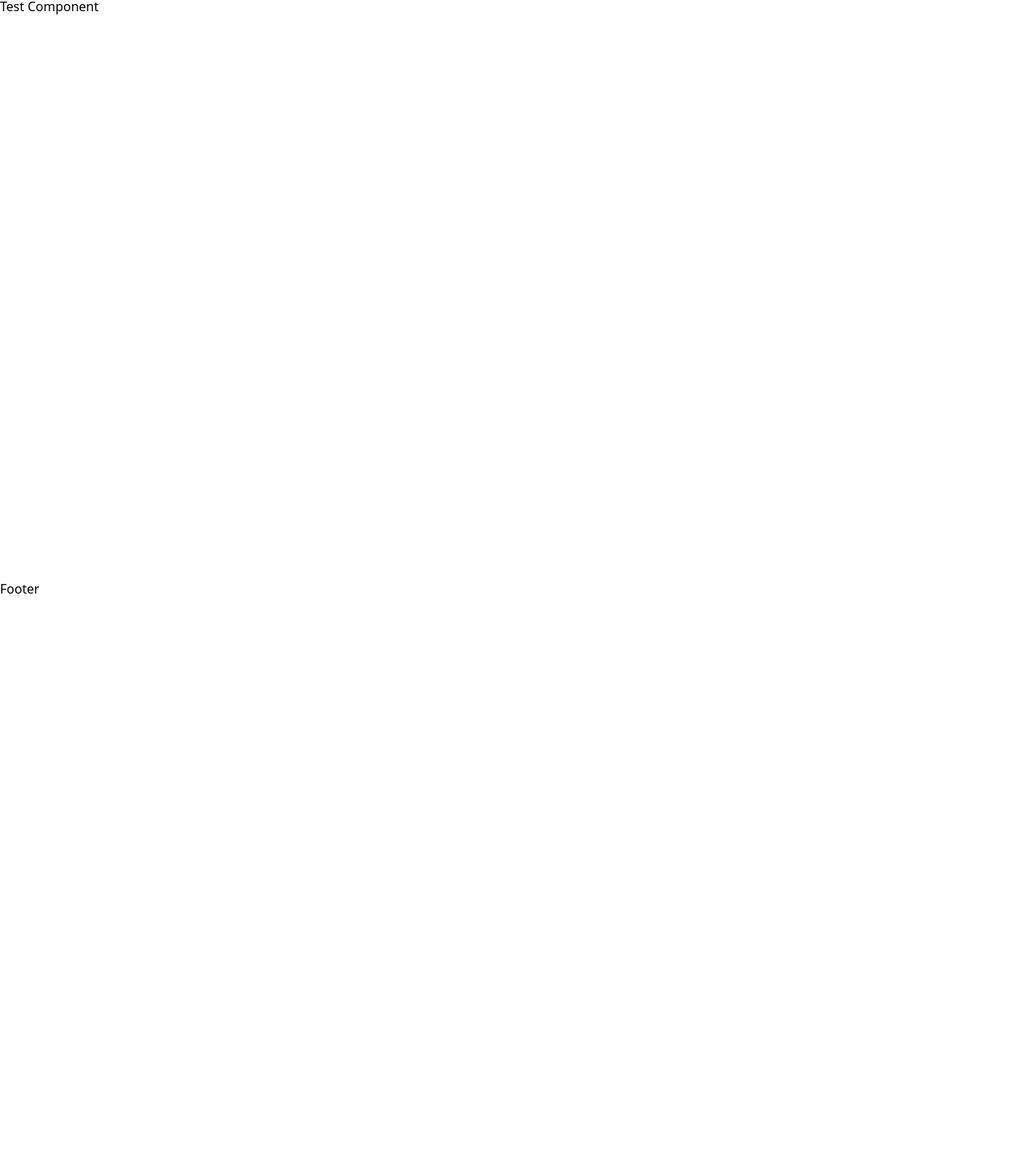
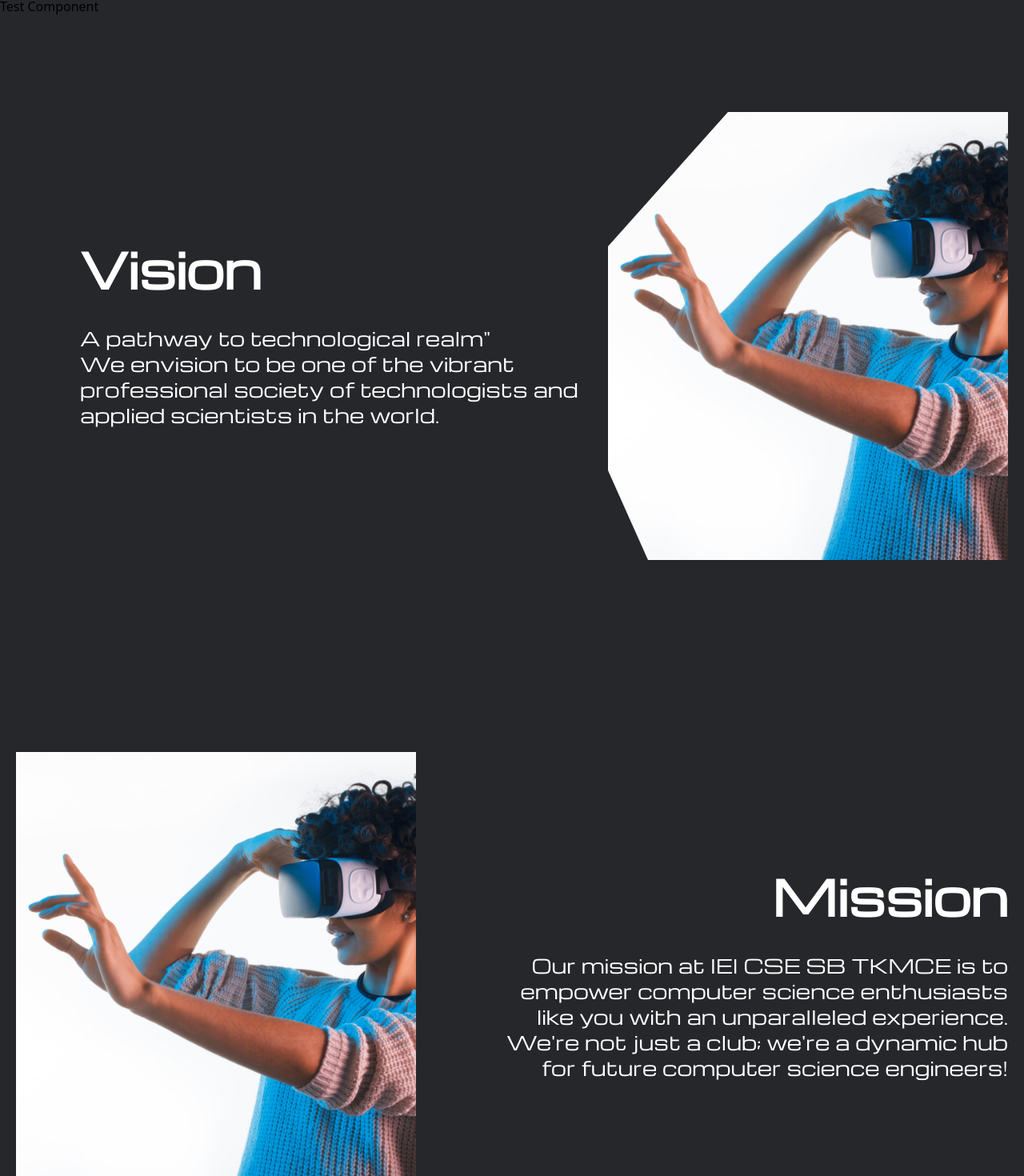
Before and after one commit to agastus047/iei-cse-tkmce, a Next.js app: page / in a window 1280 px wide. Shown: the part 52-1522 px from the top of the page at 80% size. Before the commit the page ends 800 px from the top, so only its background shows below. Built offline with nearby package versions, Linux system fonts and the light colour scheme.

Commit message:
structure done

```diff
--- a/package.json
+++ b/package.json
@@ -10,10 +10,10 @@
   },
   "dependencies": {
     "autoprefixer": "10.4.16",
-    "next": "13.5.2",
+    "next": "^13.5.2",
     "postcss": "8.4.30",
-    "react": "18.2.0",
-    "react-dom": "18.2.0",
+    "react": "^18.2.0",
+    "react-dom": "^18.2.0",
     "tailwindcss": "3.3.3"
   }
 }
--- /dev/null
+++ b/src/components/TestComponent2.jsx
@@ -0,0 +1,47 @@
+import React from 'react'
+import Image from 'next/image'
+const TestComponent2 = () => {
+  return (
+    <>
+    <div className='flex justify-evenly  items-center h-screen'>
+        <div className='flex-col  font-Michroma ml-20 w-3/6 text-left'>
+            <h1 className='text-white mb-10 font-semibold text-6xl'>Vision</h1>
+            <p className='text-white text-2xl font-normal'>A pathway to technological realm"<br></br> We envision to be one of the vibrant professional society of technologists and applied scientists in the world.</p>
+
+        </div>
+        <div class='imageContainer' >
+            <Image
+
+            src="/vision.png"
+            width={500}
+            height={500}
+            alt="Picture of the author"
+            className='shadow-6xl shadow-black'
+            />
+
+        </div>
+    </div>
+    <div className='flex justify-evenly  items-center h-screen'>
+    <div class='imageContainer2' >
+        <Image
+
+        src="/vision.png"
+        width={500}
+        height={500}
+        alt="Picture of the author"
+        className='shadow-6xl shadow-black'
+        />
+
+    </div>
+    <div className='flex-col  font-Michroma ml-20 w-3/6 text-right'>
+        <h1 className='text-white mb-10 font-semibold text-6xl'>Mission</h1>
+        <p className='text-white text-2xl font-normal'>Our mission at IEI CSE SB TKMCE is to empower computer science enthusiasts like you with an unparalleled experience. We're not just a club; we're a dynamic hub for future computer science engineers!</p>
+
+    </div>
+
+</div>
+    </>
+  )
+}
+
+export default TestComponent2
--- a/src/components/layout.js
+++ b/src/components/layout.js
@@ -3,7 +3,8 @@ import Footer from "./Footer";
 import Head from "next/head";
 
 export default function Layout({children}) {
-    return(<>
+    return(
+    <>
         <Head>
             <title>IEI CSE TKMCE</title>
         </Head>
@@ -12,5 +13,6 @@ export default function Layout({children}) {
             <main className="flex-auto">{children}</main>
             <Footer/>
         </div>
-    </>);
+    </>
+    );
 };
--- a/src/pages/_document.js
+++ b/src/pages/_document.js
@@ -4,6 +4,7 @@ export default function Document() {
   return (
     <Html lang="en">
       <Head />
+
       <body>
         <Main />
         <NextScript />
--- a/src/pages/index.js
+++ b/src/pages/index.js
@@ -1,10 +1,13 @@
 import TestComponent from "@/components/TestComponent"
+import TestComponent2 from "@/components/TestComponent2"
 
 export default function Home() {
   return (
     <main>
+
       <div>Home Page</div>
       <TestComponent/>
+      <TestComponent2/>
     </main>
   )
 }
--- a/src/styles/globals.css
+++ b/src/styles/globals.css
@@ -1,3 +1,15 @@
+@import url('https://fonts.googleapis.com/css2?family=Michroma&display=swap');
+*{
+    background: #26272B;
+}
+.imageContainer {
+    clip-path: polygon(0% 30%, 30% 0%, 100% 0%, 100% 0%, 100% 0%, 100% 100%, 10% 100%, 0% 80%);
+
+  }
+imageContainer2{
+    clip-path: polygon(0% 30%, 30% 0%, 100% 0%, 100% 0%, 100% 0%, 100% 100%, 10% 100%, 0% 80%);
+  }
+
 @tailwind base;
 @tailwind components;
 @tailwind utilities;
--- a/tailwind.config.js
+++ b/tailwind.config.js
@@ -7,6 +7,9 @@ module.exports = {
   ],
   theme: {
     extend: {
+      fontFamily:{
+        Michroma:['Michroma'],
+      },
       backgroundImage: {
         'gradient-radial': 'radial-gradient(var(--tw-gradient-stops))',
         'gradient-conic':
```
Also changed, not shown: src/pages/test/index.js (+1 -1 lines), public/vision.png (added), src/components/Navbar.jsx (line endings or trailing spaces), 1 other file (tests, documents, lock files or other folders).
